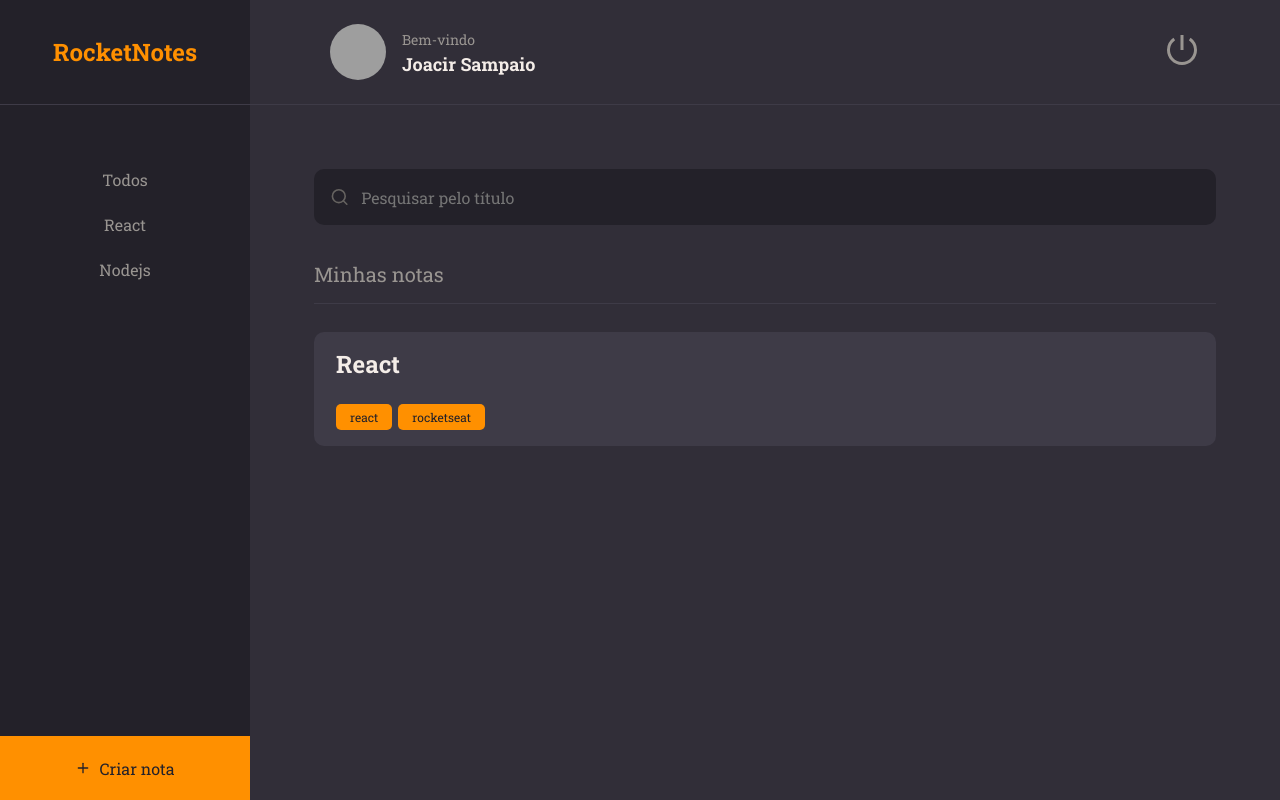
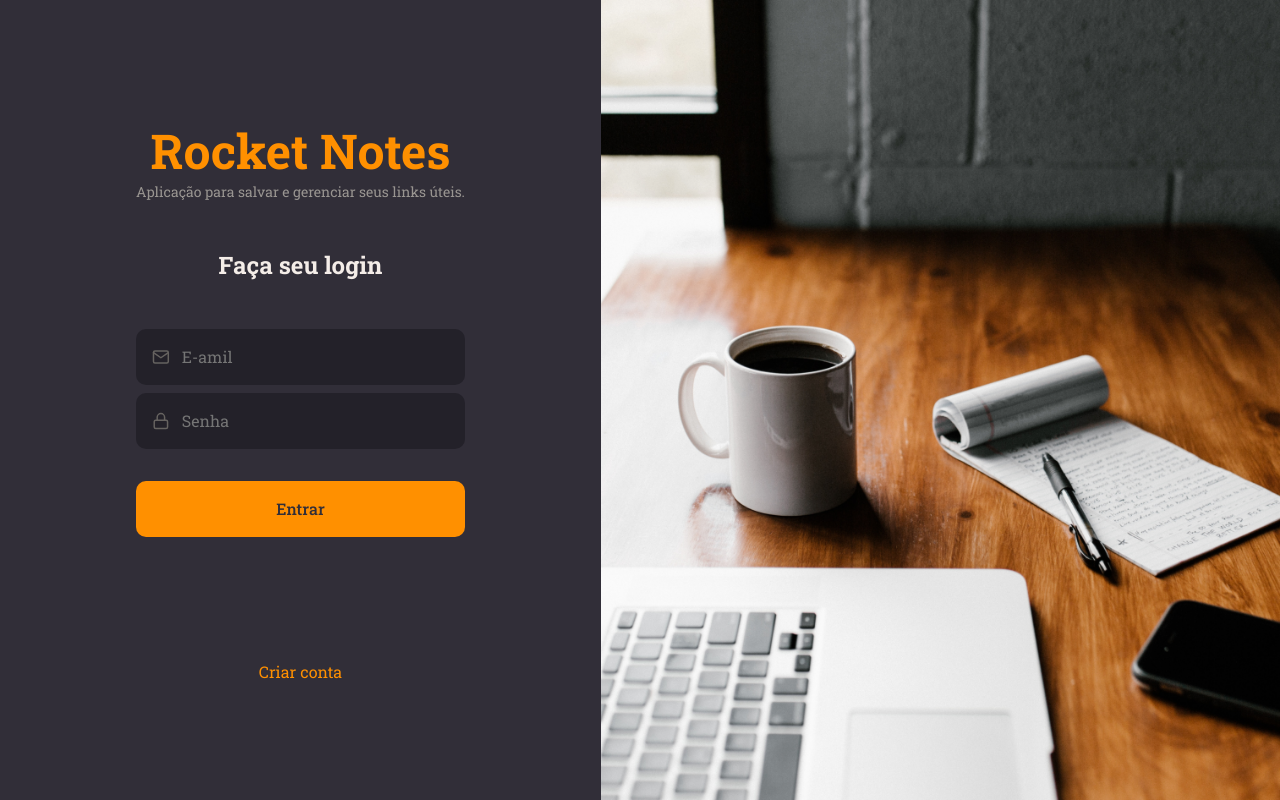
Before and after one commit to JoacirSCN/SPA_RocketNotes, a React (Vite) app: page / in a window 1280 px wide. Built offline with nearby package versions, Linux system fonts and the light colour scheme; grey boxes are pictures that could not be loaded.

Commit message:
updated profile

```diff
--- a/package.json
+++ b/package.json
@@ -9,6 +9,7 @@
     "preview": "vite preview"
   },
   "dependencies": {
+    "axios": "^1.3.2",
     "react": "^18.2.0",
     "react-dom": "^18.2.0",
     "react-icons": "^4.7.1",
--- a/src/components/Header/index.jsx
+++ b/src/components/Header/index.jsx
@@ -1,9 +1,13 @@
 import { RiShutDownLine } from 'react-icons/ri'
 import { Container, Profile, Logout } from "./styles";
+import { useAuth } from '../../hooks/auth';
 
 export function Header() {
+  const { signOut } = useAuth();
+
   return (
     <Container>
+
       <Profile to="profile">
         <img
           src="https://github.com/JoacirSCN.png"
@@ -15,7 +19,7 @@
         </div>
       </Profile>
 
-      <Logout>
+      <Logout onClick={signOut}>
         <RiShutDownLine></RiShutDownLine>
       </Logout>
 
--- /dev/null
+++ b/src/hooks/auth.jsx
@@ -0,0 +1,90 @@
+import { createContext, useContext, useState, useEffect } from "react";
+
+import { api } from "../services/api";
+
+export const AuthContext = createContext({});
+
+function AuthProvider({ children }){
+  const [ data, setData ] = useState({});
+
+  async function signIn({ email, password }) {
+    try {
+      const response = await api.post("/sessions", { email, password });
+      const { user, token } = response.data;
+
+      localStorage.setItem("@rocketnotes:user", JSON.stringify(user));
+      localStorage.setItem("@rocketnotes:token", token);
+
+      api.defaults.headers.common["Authorization"] = `Bearer ${token}`;
+      setData({ user, token })
+
+      console.log( user, token)
+    } catch(error) {
+      if(error.message) {
+        alert(error.response.data.message);
+      } else {
+        alert("Não foi possível entrar.")
+      }
+    }
+
+  }
+
+  function signOut(){
+    localStorage.removeItem("@rocketnotes:token");
+    localStorage.removeItem("@rocketnotes:user");
+
+    setData({})
+  }
+
+  async function updateProfile({ user }) {
+    try {
+
+      await api.put("/users", user);
+      localStorage.setItem("@rocketnotes:user", JSON.stringify(user));
+
+      setData({ user, token: data.token });
+      alert("Perfil atualizado!");
+
+    } catch(error) {
+      if(error.message) {
+        alert(error.response.data.message);
+      } else {
+        alert("Não foi possível atualizar o perfil.")
+      }
+    }
+  }
+
+  useEffect(() => {
+    const token = localStorage.getItem("@rocketnotes:token");
+    const user = localStorage.getItem("@rocketnotes:user");
+
+    if(token && user) {
+      api.defaults.headers.common["Authorization"] = `Bearer ${token}`;
+
+      setData({
+        token,
+        user: JSON.parse(user)
+      })
+    }
+  }, []);
+
+  return (
+    <AuthContext.Provider value={{
+      signIn,
+      signOut,
+      updateProfile,
+      user: data.user
+    }}
+    >
+      {children}
+    </AuthContext.Provider>
+  )
+};
+
+function useAuth(){
+  const context = useContext(AuthContext);
+
+  return context;
+}
+
+export { AuthProvider, useAuth };
--- a/src/pages/Profile/index.jsx
+++ b/src/pages/Profile/index.jsx
@@ -1,5 +1,9 @@
+import { useState } from "react";
+
 import { FiArrowLeft, FiUser, FiMail, FiLock, FiCamera } from "react-icons/fi";
 import { Link } from "react-router-dom";
+
+import { useAuth } from "../../hooks/auth";
 
 import { Input } from "../../components/Input";
 import { Button } from "../../components/Button";
@@ -7,6 +11,24 @@
 import { Container, Form, Avatar } from "./styles";
 
 export function Profile() {
+  const { user, updateProfile } = useAuth();
+
+  const [name, setName] = useState(user.name);
+  const [email, setEmail] = useState(user.email);
+  const [passwordOld, setPasswordOld] = useState();
+  const [passwordNew, setPasswordNew] = useState();
+
+  async function handleUpdate(){
+    const user = {
+      name,
+      email,
+      password: passwordNew,
+      old_password: passwordOld,
+    }
+
+    await updateProfile({ user });
+  }
+
   return (
     <Container>
       <header>
@@ -25,15 +47,15 @@
           </label>
         </Avatar>
 
-        <Input placeholder="Nome" type="text" icon={FiUser} />
+        <Input placeholder="Nome" type="text" icon={FiUser} value={name} onChange={e => setName(e.target.value)} />
 
-        <Input placeholder="Email" type="text" icon={FiMail} />
+        <Input placeholder="Email" type="text" icon={FiMail} value={email} onChange={e => setEmail(e.target.value)} />
 
-        <Input placeholder="Senha atual" type="password" icon={FiLock} />
+        <Input placeholder="Senha atual" type="password" icon={FiLock} value={passwordOld} onChange={e => setPasswordOld(e.target.value)} />
 
-        <Input placeholder="Senha nova" type="password" icon={FiLock} />
+        <Input placeholder="Senha nova" type="password" icon={FiLock} value={passwordNew} onChange={e => setPasswordNew(e.target.value)} />
 
-        <Button title="Salvar"/>
+        <Button title="Salvar" onClick={handleUpdate} />
       </Form>
     </Container>
   );
--- a/src/pages/SignIn/index.jsx
+++ b/src/pages/SignIn/index.jsx
@@ -1,11 +1,25 @@
+
+import { Link } from "react-router-dom";
+
+import { useAuth } from "../../hooks/auth";
+import { useState } from "react";
+
 import { Container, Form, Background } from "./styles";
 import { FiMail, FiLock } from "react-icons/fi";
-import { Link } from "react-router-dom";
 import { Input } from "../../components/Input";
 import { Button } from "../../components/Button";
 
 export function SignIn() {
-  return (
+  const [ email, setEmail ] = useState("");
+  const [ password, setPassword ] = useState("")
+
+  const { signIn } = useAuth();
+
+  function handleSignIn(){
+    signIn({ email, password});
+  }
+
+  return(
     <Container>
       <Form>
         <h1>Rocket Notes</h1>
@@ -13,11 +27,11 @@
 
         <h2>Faça seu login</h2>
 
-        <Input placeholder="E-amil" type="text" icon={FiMail} />
+        <Input placeholder="E-amil" type="text" icon={FiMail} onChange={e => setEmail(e.target.value)} />
 
-        <Input placeholder="Senha" type="password" icon={FiLock} />
+        <Input placeholder="Senha" type="password" icon={FiLock} onChange={e => setPassword(e.target.value)} />
 
-        <Button title="Entrar" />
+        <Button title="Entrar" onClick={handleSignIn} />
 
         <Link to="/register">Criar conta</Link>
       </Form>
--- a/src/pages/SignIn/styles.js
+++ b/src/pages/SignIn/styles.js
@@ -30,6 +30,7 @@
   > h2 {
     font-size: 2.4rem;
     margin: 4.8rem 0;
+    color: ${({theme}) => theme.COLORS.WHITE};
   };
 
   > p {
--- a/src/pages/SignUp/index.jsx
+++ b/src/pages/SignUp/index.jsx
@@ -1,10 +1,38 @@
+import { useState } from "react";
+import { api } from "../../services/api";
+
 import { Container, Form, Background } from "./styles";
 import { FiUser, FiMail, FiLock } from "react-icons/fi";
-import { Link } from "react-router-dom";
+import { Link, useNavigate } from "react-router-dom";
 import { Input } from "../../components/Input";
 import { Button } from "../../components/Button";
 
 export function SignUp() {
+  const [ name, setName ] = useState("");
+  const [ email, setEmail ] = useState("");
+  const [ password, setPassword ] = useState("");
+
+  const navigate = useNavigate();
+
+  function handleSignUp(){
+    if(!name || !email || !password){
+      return alert("Preencha todos os campos");
+    }
+
+    api.post("/users", { name, email, password })
+      .then(() => {
+        alert("Usuário cadastrado com sucesso!");
+        navigate("/");
+      })
+      .catch(error => {
+        if(error.response){
+          alert(error.response.data.message);
+        } else {
+          alert("Não foi possível cadastrar");
+        }
+      })
+  }
+
   return (
     <Container>
       <Background />
@@ -15,13 +43,14 @@
 
         <h2>Crie sua conta</h2>
 
-        <Input placeholder="Nome" type="text" icon={FiUser} />
+        {/* para capturar o input utilizado pelo user, eu preciso do useStates */}
+        <Input placeholder="Nome" type="text" icon={FiUser} onChange={e => setName(e.target.value)} />
 
-        <Input placeholder="E-amil" type="text" icon={FiMail} />
+        <Input placeholder="E-amil" type="text" icon={FiMail} onChange={e => setEmail(e.target.value)} />
 
-        <Input placeholder="Senha" type="password" icon={FiLock} />
+        <Input placeholder="Senha" type="password" icon={FiLock} onChange={e => setPassword(e.target.value)} />
 
-        <Button title="Cadastrar" />
+        <Button title="Cadastrar" onClick={handleSignUp} />
 
         <Link to="/">Voltar para o login</Link>
       </Form>
--- a/src/routes/index.jsx
+++ b/src/routes/index.jsx
@@ -1,13 +1,16 @@
 import { BrowserRouter } from "react-router-dom";
+import { useAuth } from "../hooks/auth"
 
 import { AppRoutes } from "./app.routes";
 import { AuthRoutes } from "./auth.routes";
 
 
 export function Routes() {
+  const { user } = useAuth();
+
   return(
     <BrowserRouter >
-      <AppRoutes />
+      { user ? <AppRoutes /> : <AuthRoutes />}
     </BrowserRouter>
-  )
+  );
 }
--- /dev/null
+++ b/src/services/api.js
@@ -0,0 +1,5 @@
+import axios from "axios";
+
+export const api = axios.create({
+  baseURL: "http://localhost:3333"
+});
```
Also changed, not shown: src/main.jsx (+9 -3 lines), 1 other file (tests, documents, lock files or other folders).
